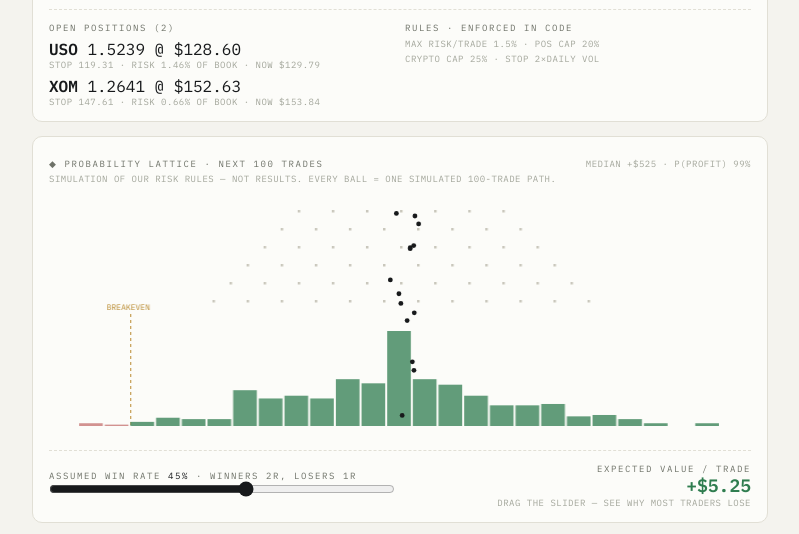
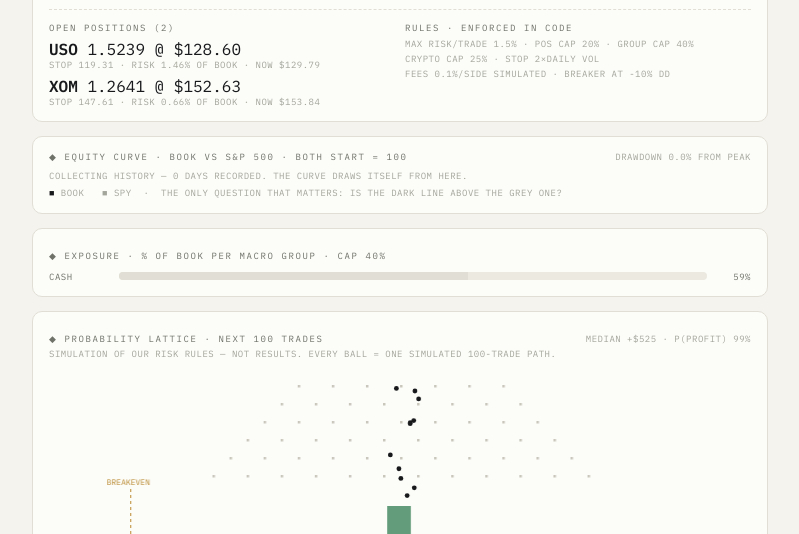
Before and after one commit to pelorus-tech/trading-dashboard, a plain HTML site: page index.html in a window 1280 px wide. Shown: the part 187-721 px from the top of the page, without its empty margins (240-1039 px from the left). Drawn offline with Linux system fonts and the light colour scheme; a web font is replaced by a local one.

Commit message:
Update index.html

```diff
--- a/index.html
+++ b/index.html
@@ -65,9 +65,29 @@
       </div>
       <div>
         <div class="lbl">RULES · ENFORCED IN CODE</div>
-        <div class="micro" style="margin-top:3px; line-height:1.7;">MAX RISK/TRADE 1.5% · POS CAP 20%<br>CRYPTO CAP 25% · STOP 2×DAILY VOL</div>
+        <div class="micro" style="margin-top:3px; line-height:1.7;">MAX RISK/TRADE 1.5% · POS CAP 20% · GROUP CAP 40%<br>CRYPTO CAP 25% · STOP 2×DAILY VOL<br>FEES 0.1%/SIDE SIMULATED · BREAKER AT -10% DD</div>
       </div>
     </div>
+  </div>
+
+  <!-- ── Equity curve vs benchmark ────────────────────────────── -->
+  <div class="panel">
+    <div style="display:flex; justify-content:space-between; align-items:baseline;">
+      <span class="lbl">◆ EQUITY CURVE · BOOK VS S&P 500 · BOTH START = 100</span>
+      <span class="micro" id="ddlabel"></span>
+    </div>
+    <div id="curvewrap" style="margin-top:8px;"></div>
+    <div class="micro" style="margin-top:6px;">
+      <span style="color:var(--ink);">■</span> BOOK &nbsp;
+      <span style="color:var(--faint);">■</span> SPY &nbsp;·&nbsp;
+      THE ONLY QUESTION THAT MATTERS: IS THE DARK LINE ABOVE THE GREY ONE?
+    </div>
+  </div>
+
+  <!-- ── Exposure breakdown ───────────────────────────────────── -->
+  <div class="panel">
+    <span class="lbl">◆ EXPOSURE · % OF BOOK PER MACRO GROUP · CAP 40%</span>
+    <div id="exposure" style="margin-top:8px;"></div>
   </div>
 
   <!-- ── Probability Lattice (honest Monte Carlo) ─────────────── -->
@@ -171,6 +191,53 @@ function render() {
     }).join("");
     posBlock.innerHTML = `<div class="lbl">OPEN POSITIONS (${pos.length})</div>${rows}`;
   }
+
+  // Equity curve vs SPY (normalized to 100 at first shared point)
+  const curve = DATA.equity_curve || [];
+  const dd = DATA.drawdown ?? 0;
+  document.getElementById("ddlabel").textContent =
+    "DRAWDOWN " + (dd*100).toFixed(1) + "% FROM PEAK" + (dd >= 0.10 ? " · ⛔ BREAKER ACTIVE" : "");
+  const wrap = document.getElementById("curvewrap");
+  if (curve.length < 2) {
+    wrap.innerHTML = `<div class="micro">COLLECTING HISTORY — ${curve.length} DAY${curve.length===1?"":"S"} RECORDED. THE CURVE DRAWS ITSELF FROM HERE.</div>`;
+  } else {
+    const W=660, H=140, PL=8, PR=8;
+    const eq0 = curve[0].eq, spy0 = curve.find(p=>p.spy)?.spy;
+    const eqN = curve.map(p=>p.eq/eq0*100);
+    const spyN = spy0 ? curve.map(p=>p.spy ? p.spy/spy0*100 : null) : [];
+    const all = eqN.concat(spyN.filter(v=>v!=null));
+    const lo = Math.min(...all)-1, hi = Math.max(...all)+1;
+    const x = i => PL + i/(curve.length-1)*(W-PL-PR);
+    const y = v => H-10 - (v-lo)/(hi-lo)*(H-24);
+    const line = arr => arr.map((v,i)=>v==null?null:`${x(i).toFixed(1)},${y(v).toFixed(1)}`)
+                         .filter(Boolean).join(" ");
+    wrap.innerHTML = `<svg viewBox="0 0 ${W} ${H}" style="width:100%;">
+      <line x1="${PL}" y1="${y(100)}" x2="${W-PR}" y2="${y(100)}" stroke="var(--line)" stroke-dasharray="3,3"/>
+      ${spyN.length ? `<polyline points="${line(spyN)}" fill="none" stroke="var(--faint)" stroke-width="1.5"/>` : ""}
+      <polyline points="${line(eqN)}" fill="none" stroke="var(--ink)" stroke-width="2"/>
+      <text x="${PL}" y="12" font-size="9" font-family="IBM Plex Mono" fill="var(--faint)">${curve[0].d}</text>
+      <text x="${W-PR}" y="12" font-size="9" font-family="IBM Plex Mono" fill="var(--faint)" text-anchor="end">${curve[curve.length-1].d}</text>
+      <text x="${W-PR}" y="${y(eqN[eqN.length-1])-4}" font-size="9" font-family="IBM Plex Mono" fill="var(--ink)" text-anchor="end">${eqN[eqN.length-1].toFixed(1)}</text>
+    </svg>`;
+  }
+
+  // Exposure bars
+  const expo = DATA.exposure || {};
+  const expoEl = document.getElementById("exposure");
+  const entries = Object.entries(expo).sort((a,b)=>b[1]-a[1]);
+  const cashPct = total > 0 ? DATA.cash/total : 1;
+  entries.push(["cash", cashPct]);
+  expoEl.innerHTML = entries.map(([g,v])=>{
+    const pct = (v*100).toFixed(0);
+    const warn = g !== "cash" && v > 0.35;
+    return `<div style="display:flex; align-items:center; gap:10px; margin-top:6px;">
+      <span class="micro" style="min-width:60px; text-transform:uppercase; color:${warn?'var(--red)':'var(--dim)'};">${g}</span>
+      <div style="flex:1; height:8px; background:#EBE9E0; border-radius:4px; overflow:hidden;">
+        <div style="width:${Math.min(v*100,100)}%; height:100%; background:${warn?'var(--red)':g==='cash'?'var(--line)':'var(--green)'};"></div>
+      </div>
+      <span class="micro" style="min-width:34px; text-align:right; color:${warn?'var(--red)':'var(--dim)'};">${pct}%</span>
+    </div>`;
+  }).join("") || `<div class="micro">NO POSITIONS — 100% CASH</div>`;
 
   // Trade badges — real counts from history, not hardcoded
   const buys = (DATA.history||[]).filter(h=>h.action==="BUY").length;
```
